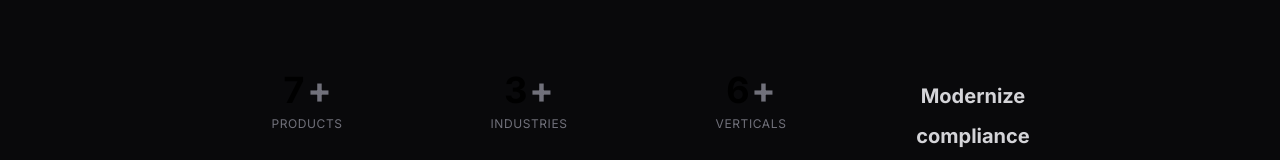
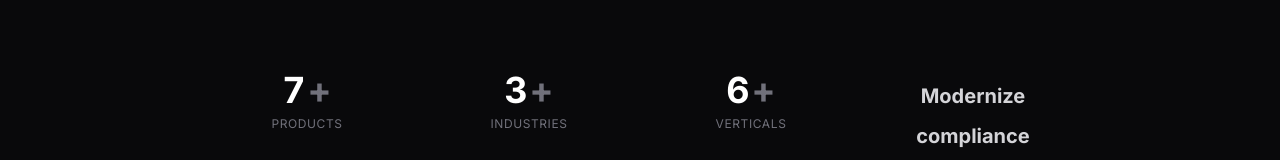
Before and after one commit to nolanterry/nolan-ventures, a Next.js app: page / in a window 1280 px wide. Shown: the part 788-948 px from the top of the page. Built offline with nearby package versions, Linux system fonts and the light colour scheme.

Commit message:
Fix NumberTicker: force white text instead of dark mode conditional

```diff
--- a/components/ui/number-ticker.tsx
+++ b/components/ui/number-ticker.tsx
@@ -18,5 +18,5 @@ export function NumberTicker({ value, direction = "up", delay = 0, className, de
     [springValue, decimalPlaces]
   );
 
-  return <span className={cn("inline-block tabular-nums text-black dark:text-white tracking-wider", className)} ref={ref} />;
+  return <span className={cn("inline-block tabular-nums text-white tracking-wider", className)} ref={ref} />;
 }
```
